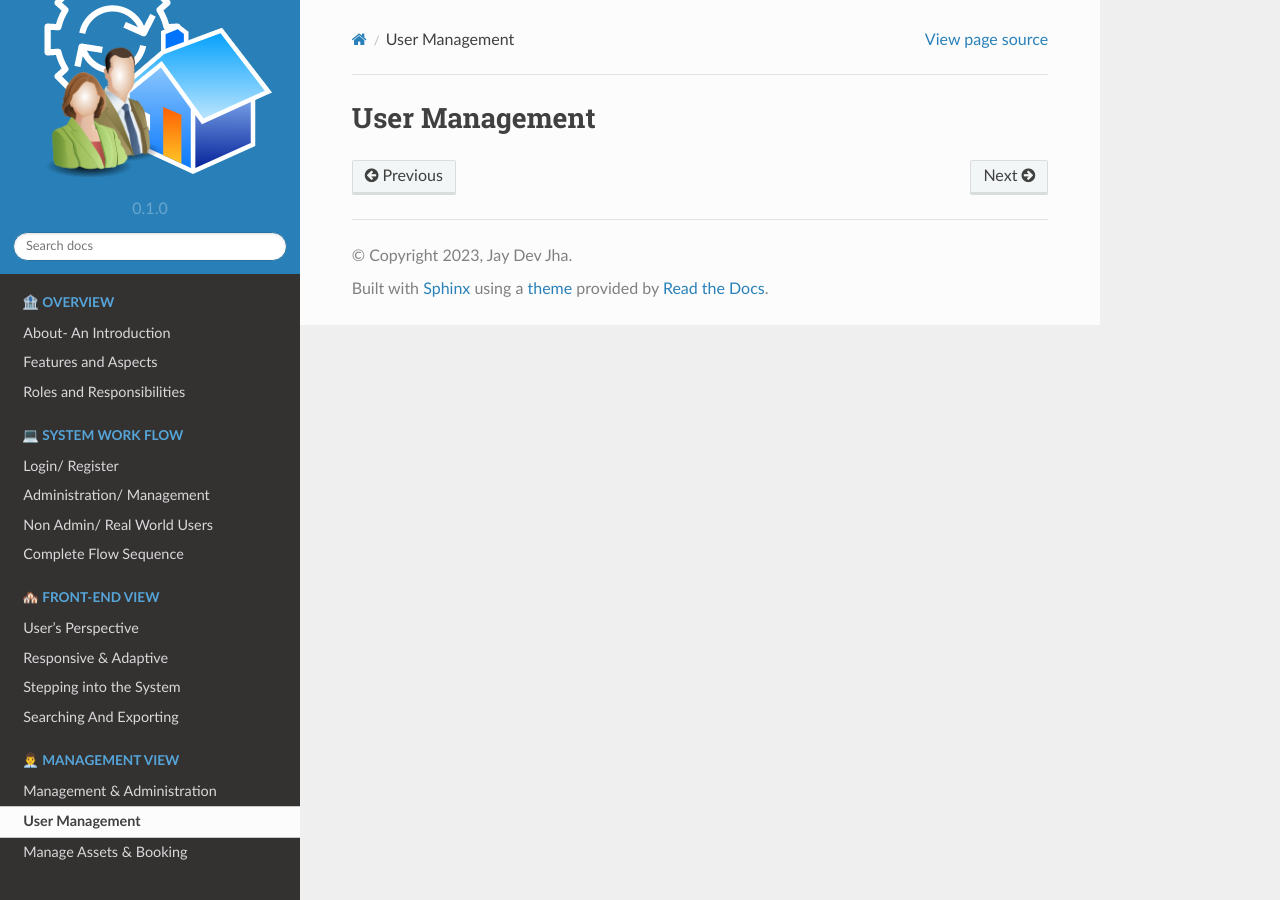
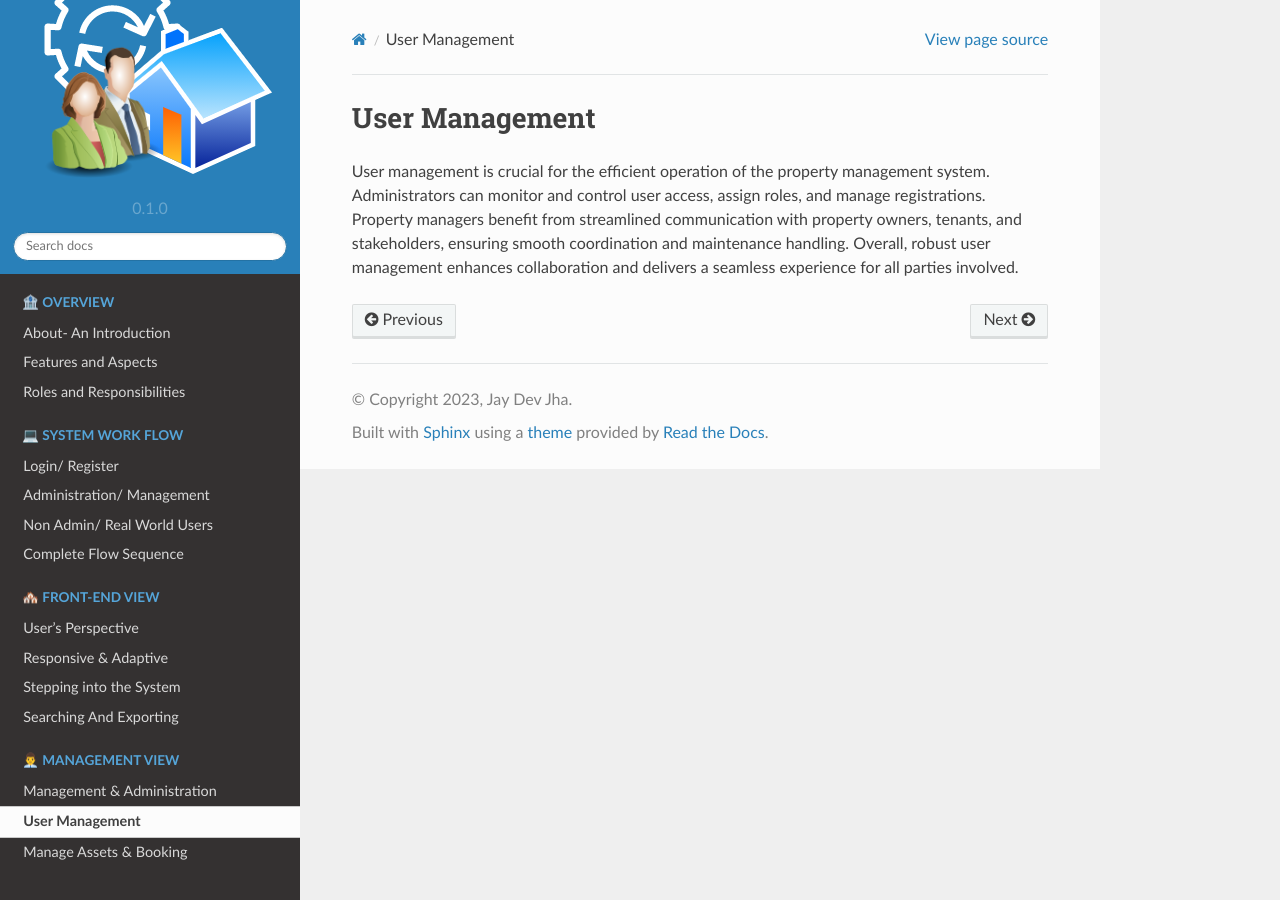
Before and after one commit to IIITM-Jay/Property-Management-System-Docs, a Sphinx documentation site: the page built from docs/source/manageUsers.rst, in a window 1280 px wide. Built offline with Sphinx 7.4.7 and the Read the Docs theme 2.0.0, drawn with Linux system fonts in a browser that asks for light colours.

Commit message:
Update manageUsers.rst

```diff
--- a/docs/source/manageUsers.rst
+++ b/docs/source/manageUsers.rst
@@ -1,2 +1,3 @@
 User Management
 ==================
+User management is crucial for the efficient operation of the property management system. Administrators can monitor and control user access, assign roles, and manage registrations. Property managers benefit from streamlined communication with property owners, tenants, and stakeholders, ensuring smooth coordination and maintenance handling. Overall, robust user management enhances collaboration and delivers a seamless experience for all parties involved.
```
